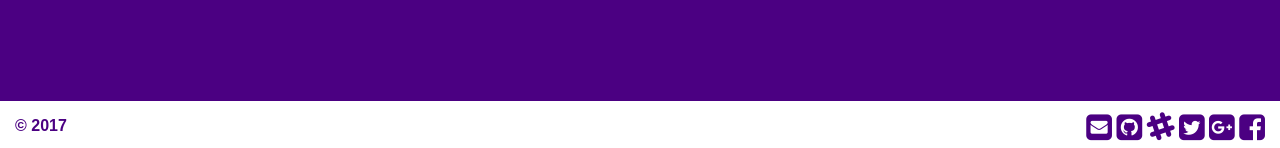
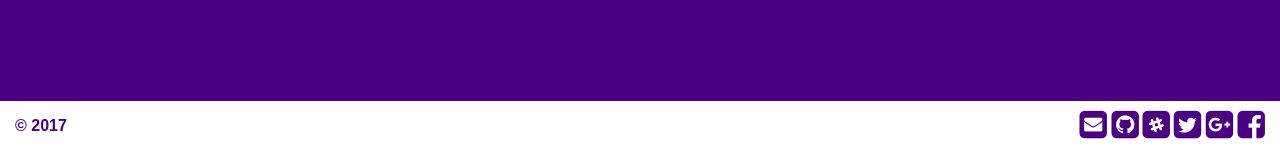
Before and after one commit to NotNinja/not.ninja, a Jekyll site: the page built from index.html, in a window 1280 px wide. Shown: the part 749-897 px from the top of the page. Built offline with Jekyll 4.4.1, drawn with Linux system fonts in a browser that asks for light colours; nearby versions of some CDN libraries.

Commit message:
improved slack social link in footer

```diff
--- a/_config.yml
+++ b/_config.yml
@@ -19,7 +19,9 @@ social_links:
   - slack:
     href: https://slack.not.ninja
     class_prefix: slack
-    icon: fa-slack
+    icon_stack:
+      - fa-square
+      - fa-slack fa-inverse
     text: Slack
   - twitter:
     href: https://twitter.com/WeAreNotNinja
--- a/_includes/footer.html
+++ b/_includes/footer.html
@@ -5,7 +5,9 @@
 
   <ul class="social-links">
     {% for social_link in site.social_links %}
-      <li><a href="{{ social_link.href }}" class="social-link-{{ social_link.class_prefix }}" target="_blank" title="{{ social_link.text }}"><i class="fa {{ social_link.icon }}"></i><span class="sr-only">{{ social_link.text }}</span></a></li>
+      <li>
+        <a href="{{ social_link.href }}" class="social-link-{{ social_link.class_prefix }}" target="_blank" title="{{ social_link.text }}">{% if social_link.icon_stack %}<span class="fa-stack">{% for icon in social_link.icon_stack %}<i class="fa {{ icon }} fa-stack-{{ forloop.rindex }}x"></i>{% endfor %}</span>{% else %}<i class="fa {{ social_link.icon }} fa-2x"></i>{% endif %}<span class="sr-only">{{ social_link.text }}</span></a>
+      </li>
     {% endfor %}
   </ul>
 </footer>
--- a/assets/css/main.scss
+++ b/assets/css/main.scss
@@ -69,15 +69,16 @@ footer {
   .social-links {
     height: $footer-line-height;
     list-style: none;
-    margin: 1px 0 0 0;
+    margin: -2px 0 0 0;
     padding: 0;
     overflow: hidden;
 
     li {
       display: inline;
 
-      a .fa {
-        font-size: $footer-line-height;
+      a > .fa-stack {
+        margin: 0 -3px;
+        vertical-align: top;
       }
     }
   }
```
